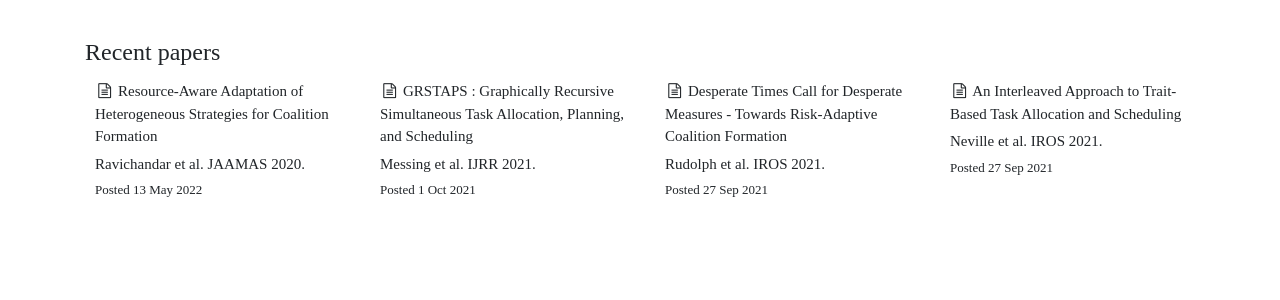
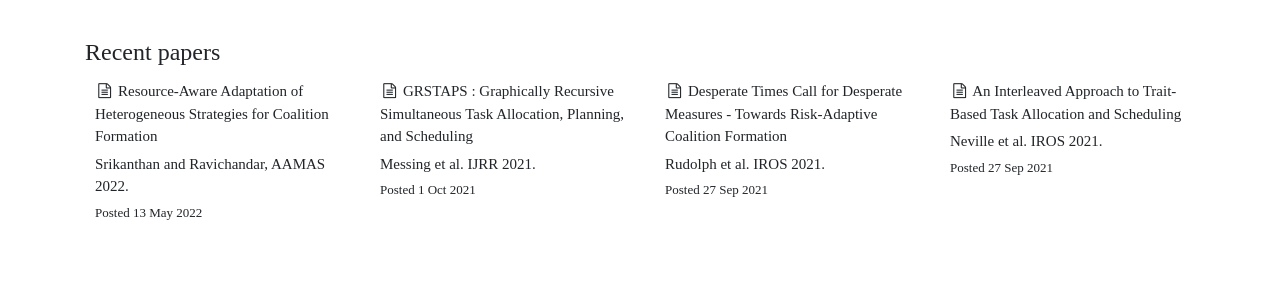
Before and after one commit to GT-STAR-Lab/gt-star-lab.github.io, a Jekyll site: the page built from index.html, in a window 1280 px wide, cut to the strip 981-1290 px from the top of the page. Shown: the top 300 px of the strip. Built offline with Jekyll 4.4.1, drawn with Linux system fonts in a browser that asks for light colours; some web fonts are replaced.

Commit message:
typo fix

```diff
--- a/papers/_posts/2022-05-13-srikanthan-multi-strategy.md
+++ b/papers/_posts/2022-05-13-srikanthan-multi-strategy.md
@@ -3,8 +3,8 @@ layout: paper
 title: Resource-Aware Adaptation of Heterogeneous Strategies for Coalition Formation
 image: /images/papers/srikanthan-multi-strategy.png
 authors: Anusha Srikanthan, Harish Ravichandar
-year: 2020
-ref: Ravichandar et al. JAAMAS 2020.
+year: 2022
+ref: Srikanthan and Ravichandar, AAMAS 2022.
 journal: "Autonomous Agents and Multi-Agent Systems (AAMAS) - Extended Abstract"
 arxiv: 2108.02733
 github: GT-STAR-Lab/Resource-Aware-Generalization
```
